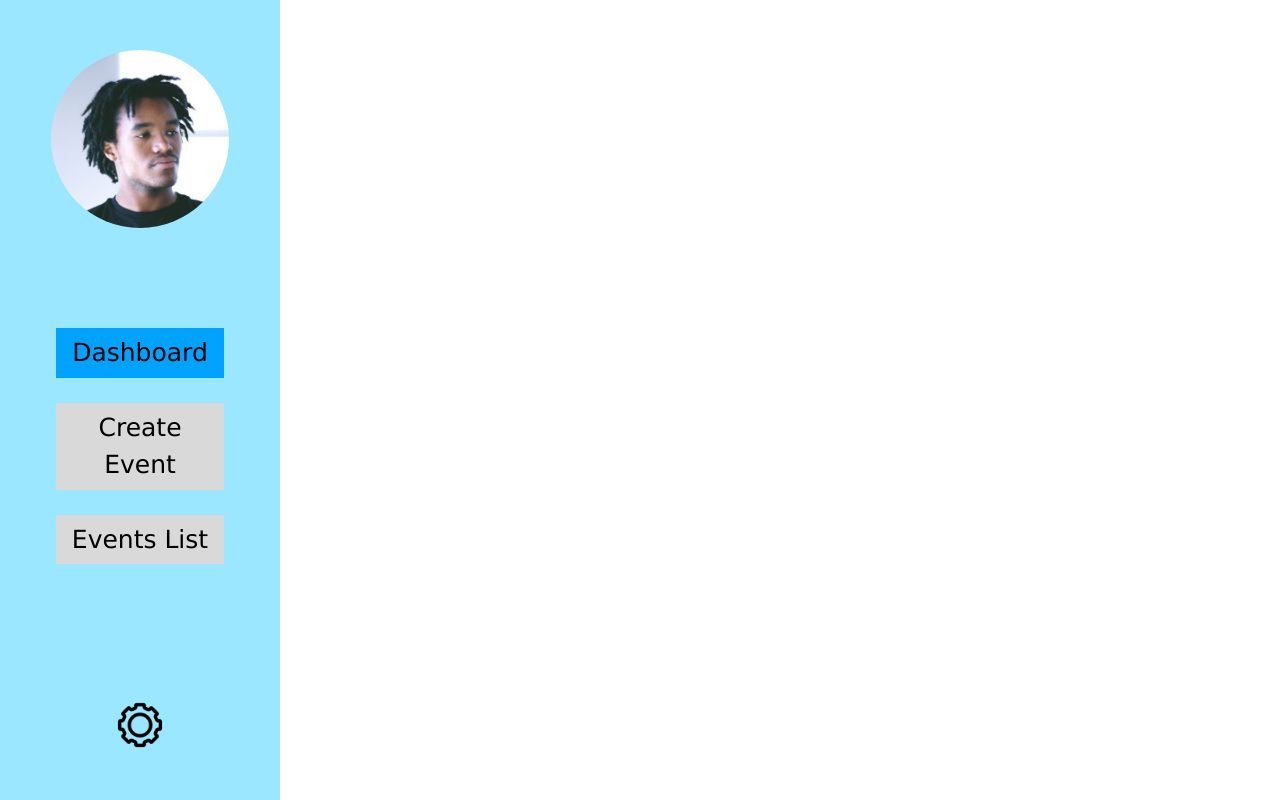
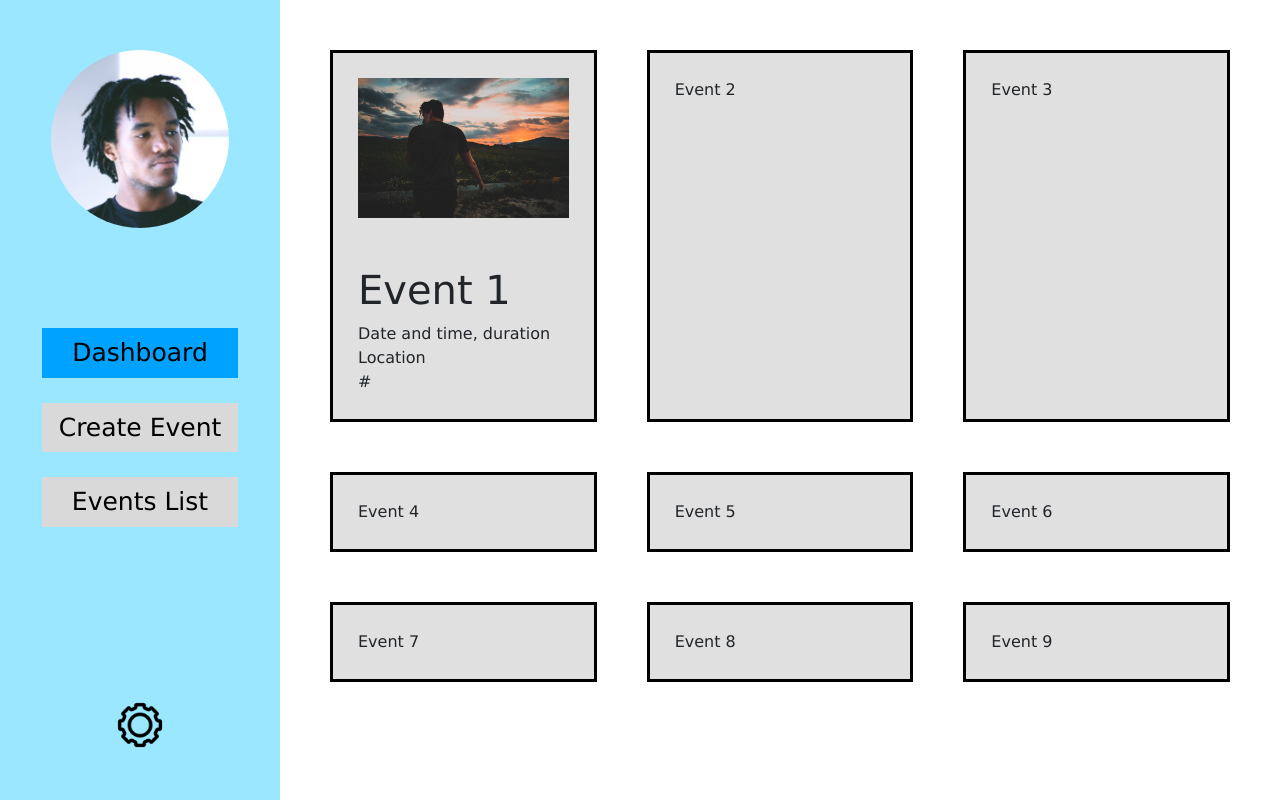
Before and after one commit to Miniongolf/FBLA2, a plain HTML site: page static/index.html in a window 1280 px wide. Drawn offline with nearby package versions, Linux system fonts and the light colour scheme.

Commit message:
Added event cards

```diff
--- a/static/css/index.css
+++ b/static/css/index.css
@@ -28,7 +28,7 @@ nav a.page
   display: block;
   margin-left: auto;
   margin-right: auto;
-  width: 60%;
+  width: 70%;
 
   /* text */
   text-align: center;
@@ -36,7 +36,7 @@ nav a.page
   font-size: 25px;
 
   /*  */
-  padding: 6px 10px 6px 10px;
+  padding: 6px 10px;
   background-color: #d9d9d9;
   color: #000;
 
@@ -88,3 +88,28 @@ nav a.settings img
 }
 
 /* #endregion Navbar */
+
+.main
+{
+  margin-left: 280px; /* Same as the width of the sidebar */
+  padding: 25px;
+}
+
+/* #region Event cards */
+
+.eventCard
+{
+  background-color: #e0e0e0;
+  border: #000;
+  border-width: medium;
+  border-style: solid;
+  padding: 25px;
+  margin: 25px;
+}
+
+.eventPhoto
+{
+  width: 100%;
+}
+
+/* #endregion */
--- a/static/index.html
+++ b/static/index.html
@@ -18,15 +18,15 @@
 <body>
 	<!-- Sidenav bar -->
 	<nav>
-			<div style="height: 30px;"></div>
+		<div style="height: 30px;"></div>
 		<a class="profilePic" href="account.html">
 			<img src="img/avatars/avatar-2.jpg" alt="Account">
 		</a>
-			<div style="height: 100px;"></div>
+		<div style="height: 100px;"></div>
 		<a class="active page" href="index.html">Dashboard</a>
-			<div style="height: 25px;"></div>
+		<div style="height: 25px;"></div>
 		<a class="page" href="event.html">Create Event</a>
-			<div style="height: 25px;"></div>
+		<div style="height: 25px;"></div>
 		<a class="page" href="list.html">Events List</a>
 
 		<a class="settings" href="settings.html">
@@ -34,6 +34,52 @@
 		</a>
     </nav>
 
+	<!-- Event Cards -->
+	<div class="main">
+		<div class="container-fluid">
+			<!-- Row 1 -->
+			<div class="row">
+				<div class="col-sm eventCard">
+					<img class="eventPhoto" src="img/photos/unsplash-1.jpg" alt="event 1">
+					<br><br><br>
+					<h1>Event 1</h1>
+					Date and time, duration <br>
+					Location <br>
+					#
+				</div>
+				<div class="col-sm eventCard">
+					Event 2
+				</div>
+				<div class="col-sm eventCard">
+					Event 3
+				</div>
+			</div>
+			<!-- Row 2 -->
+			<div class="row">
+				<div class="col-sm eventCard">
+					Event 4
+				</div>
+				<div class="col-sm eventCard">
+					Event 5
+				</div>
+				<div class="col-sm eventCard">
+					Event 6
+				</div>
+			</div>
+			<!-- Row 3 -->
+			<div class="row">
+				<div class="col-sm eventCard">
+					Event 7
+				</div>
+				<div class="col-sm eventCard">
+					Event 8
+				</div>
+				<div class="col-sm eventCard">
+					Event 9
+				</div>
+			</div>
+		</div>
+	</div>
 
 	<script src="https://cdn.jsdelivr.net/npm/bootstrap@5.0.2/dist/js/bootstrap.bundle.min.js" integrity="sha384-MrcW6ZMFYlzcLA8Nl+NtUVF0sA7MsXsP1UyJoMp4YLEuNSfAP+JcXn/tWtIaxVXM" crossorigin="anonymous"></script>
 </body>
```
